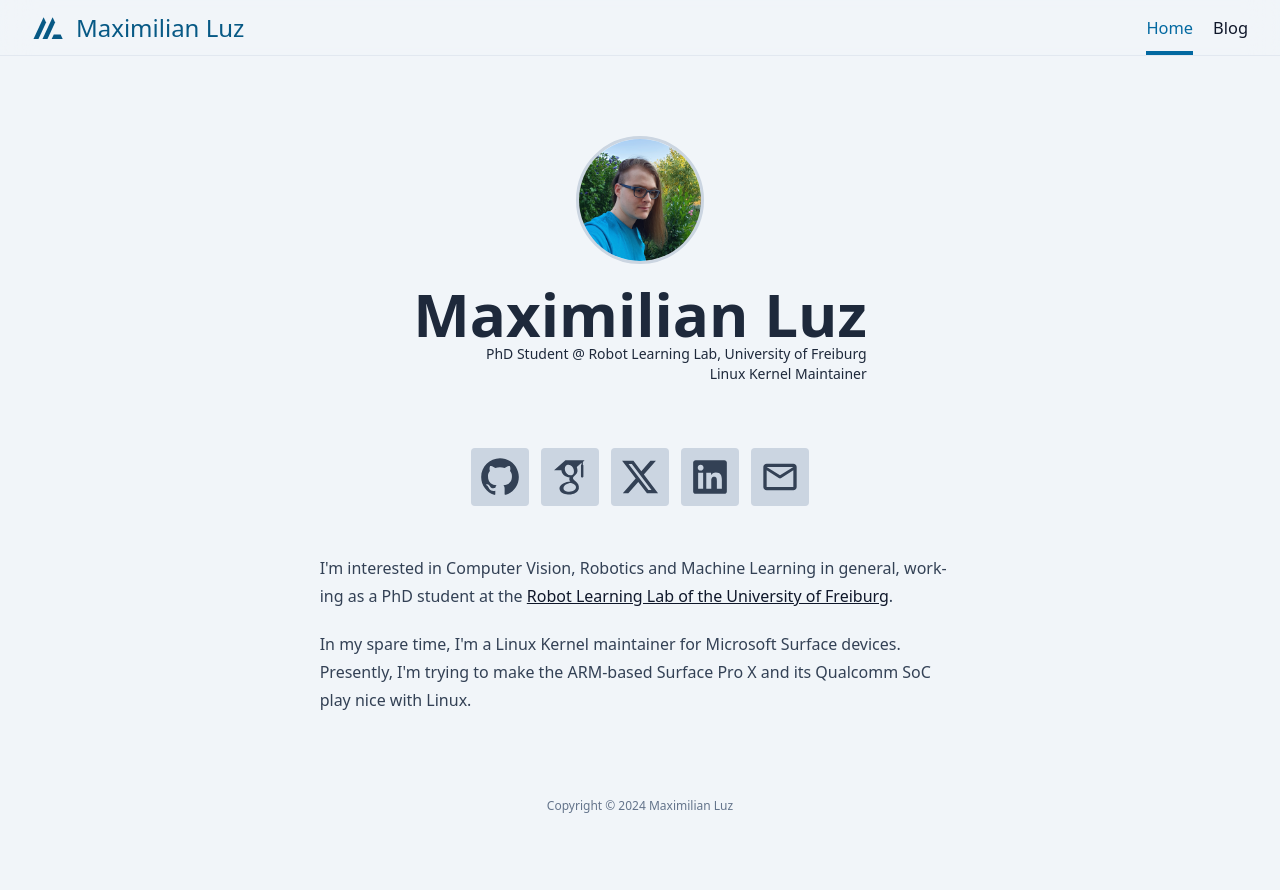
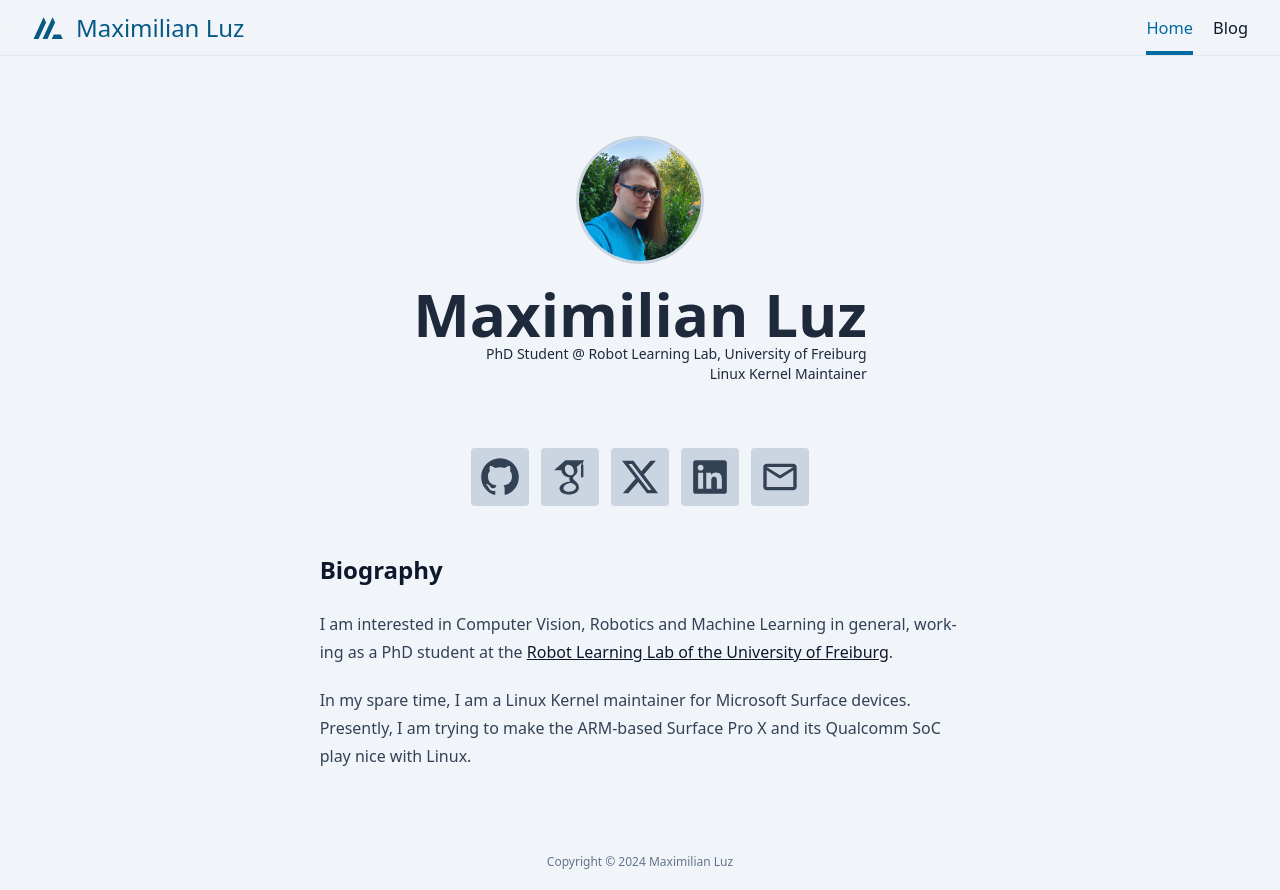
Before and after one commit to qzed/qzed.github.io, a Next.js app: page / in a window 1280 px wide. Before the commit the page ends 834 px from the top, so only its background shows below. Built offline with nearby package versions, Linux system fonts and the light colour scheme.

Commit message:
home: Fix bio

```diff
--- a/src/app/page.tsx
+++ b/src/app/page.tsx
@@ -64,14 +64,15 @@ function SocialLinks() {
 function Biography() {
   return (
     <Prose>
+      <h2>Biography</h2>
       <p>
-        I'm interested in Computer Vision, Robotics and Machine Learning in
+        I am interested in Computer Vision, Robotics and Machine Learning in
         general, working as a PhD student at the <a href="https://rl.uni-freiburg.de">
         Robot Learning Lab of the University of Freiburg</a>.
       </p>
       <p>
-        In my spare time, I'm a Linux Kernel maintainer for Microsoft Surface
-        devices. Presently, I'm trying to make the ARM-based Surface Pro X and
+        In my spare time, I am a Linux Kernel maintainer for Microsoft Surface
+        devices. Presently, I am trying to make the ARM-based Surface Pro X and
         its Qualcomm SoC play nice with Linux.
       </p>
     </Prose>
```
